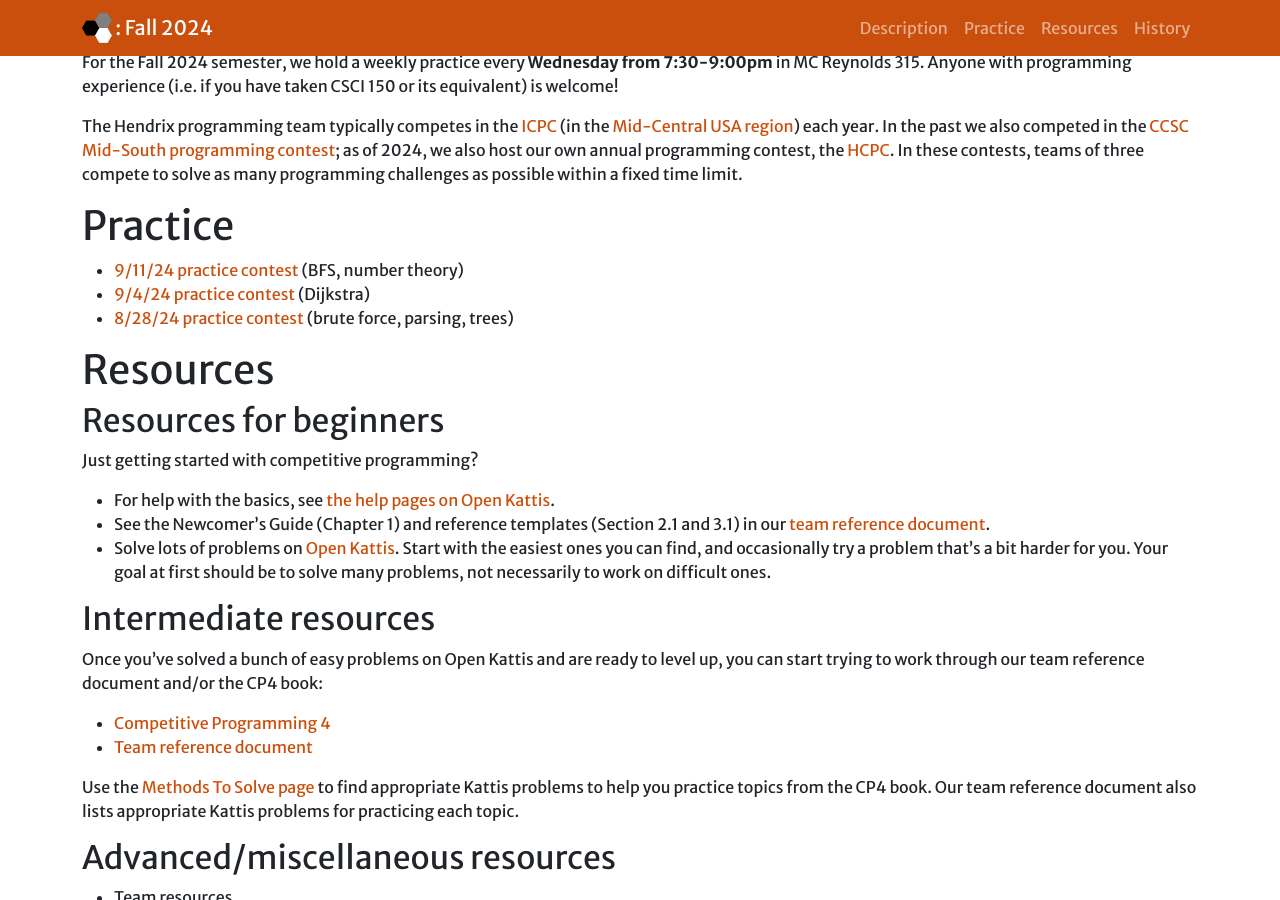
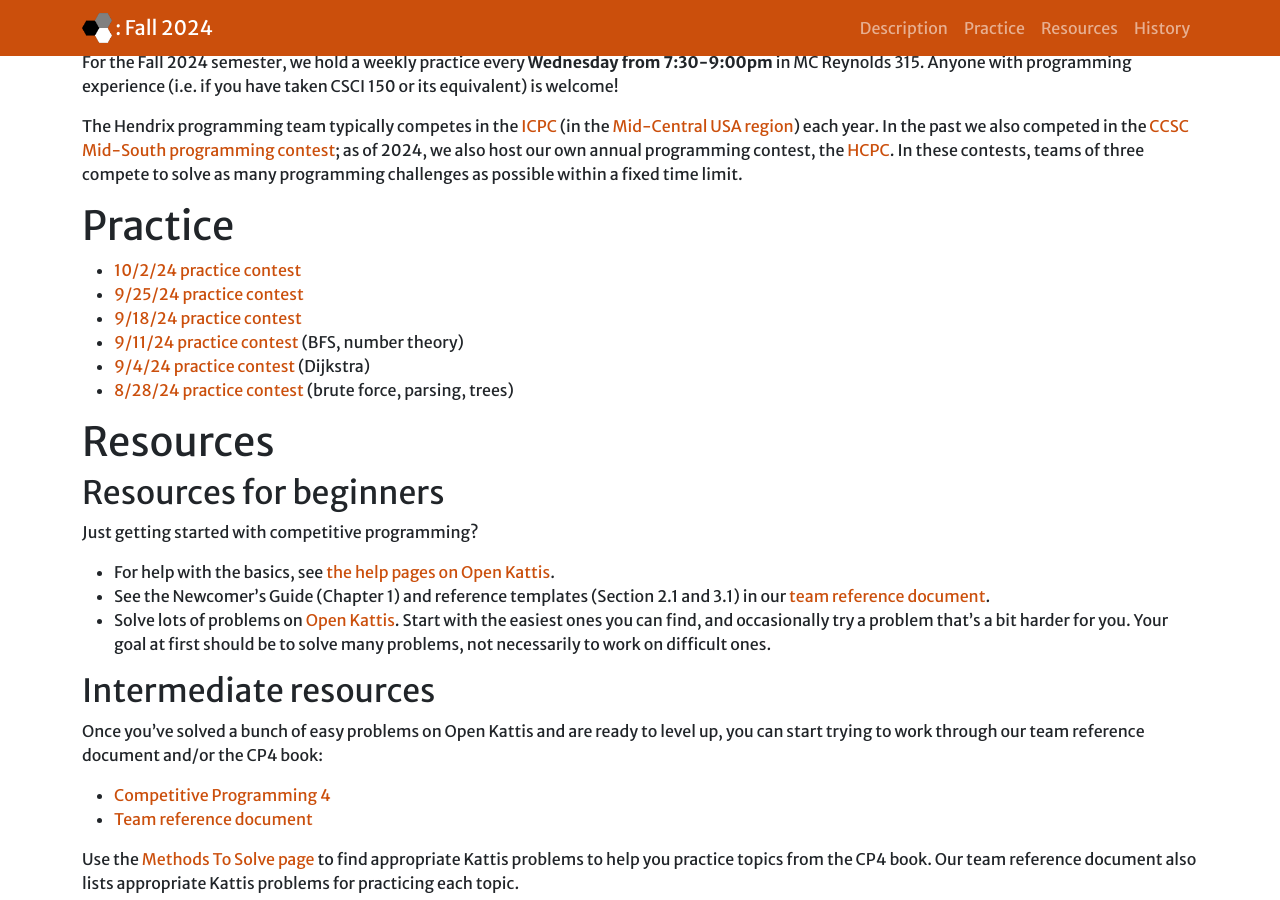
Before and after one commit to Hendrix-CS/programming-team, a Jekyll site: the page built from index.md, in a window 1280 px wide and 900 px high, scrolled down 462 px. Built offline with Jekyll 4.4.1, drawn with Linux system fonts in a browser that asks for light colours; nearby versions of some CDN libraries; our own code applies the rules of GitHub Pages for plain Markdown files.

Commit message:
link to practice contests

```diff
--- a/index.md
+++ b/index.md
@@ -25,6 +25,9 @@ within a fixed time limit.
 
 # <a name="practice">Practice</a>
 
+- [10/2/24 practice contest](https://open.kattis.com/contests/aweniz)
+- [9/25/24 practice contest](https://open.kattis.com/contests/sseke4)
+- [9/18/24 practice contest](https://open.kattis.com/contests/wek353)
 - [9/11/24 practice contest](https://open.kattis.com/contests/ua7xx7) (BFS, number theory)
 - [9/4/24 practice contest](https://open.kattis.com/contests/qxbsmt) (Dijkstra)
 - [8/28/24 practice contest](https://open.kattis.com/contests/u43r4a) (brute force, parsing, trees)
```
